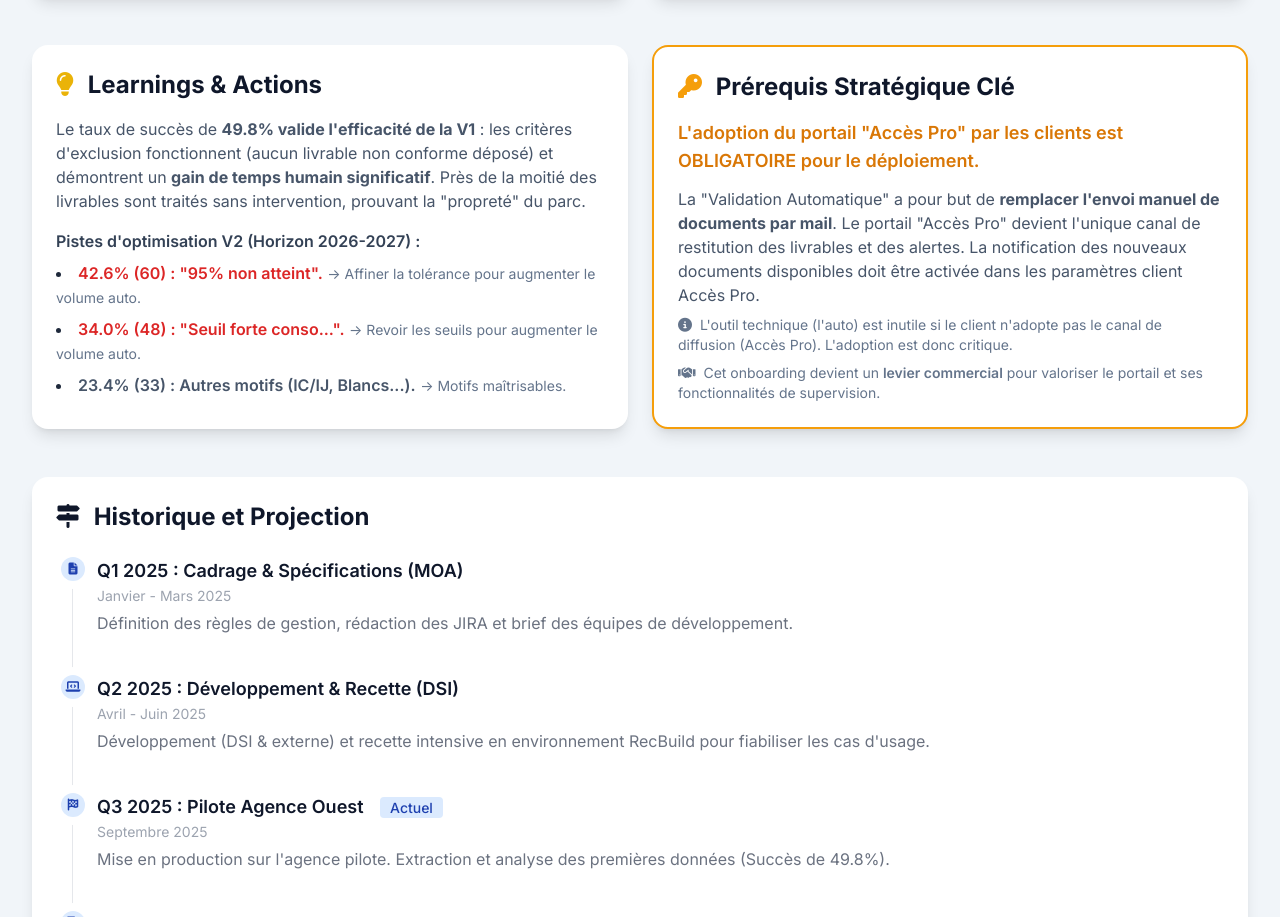
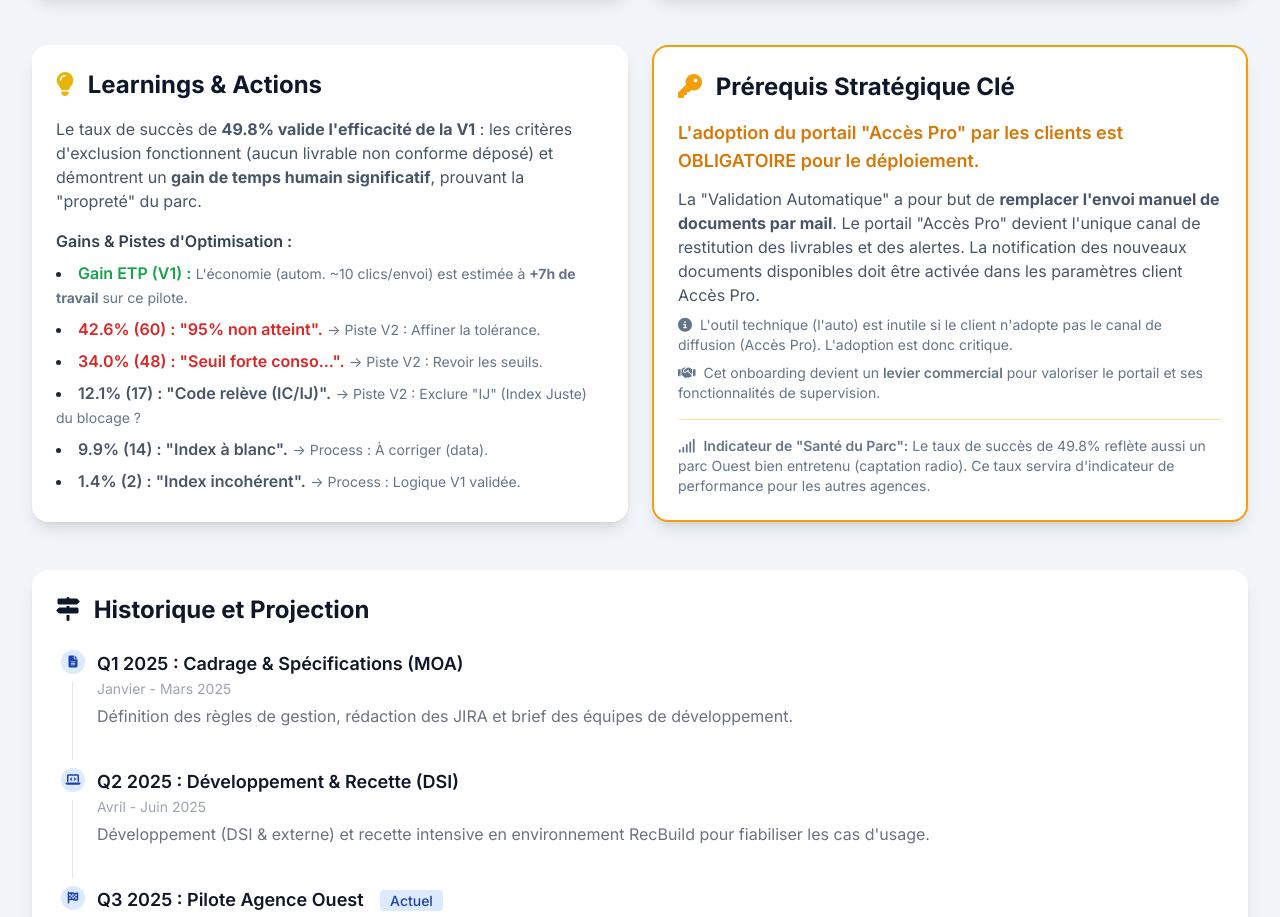
Before and after one commit to cosmofilou/infographies_px, a plain HTML site: page projet_licorne_chaine_releves_automatisee/index.html in a window 1280 px wide. Shown: the part 1267-2184 px from the top of the page. Drawn offline with nearby package versions, Linux system fonts and the light colour scheme.

Commit message:
Update index.html

```diff
--- a/projet_licorne_chaine_releves_automatisee/index.html
+++ b/projet_licorne_chaine_releves_automatisee/index.html
@@ -252,27 +252,39 @@
 
         <!-- === BLOC 4: NARRATIF STRATÉGIQUE === -->
         <section class="grid grid-cols-1 md:grid-cols-2 gap-6 mb-12">
-            <!-- Learnings -->
+            <!-- Learnings (Modifié) -->
             <div class="info-card">
                 <h2 class="text-2xl font-bold mb-4 text-slate-900 dark:text-white">
                     <i class="fas fa-lightbulb text-yellow-500 mr-2"></i> Learnings & Actions
                 </h2>
                 <p class="mb-4 text-slate-600 dark:text-slate-300">
-                    Le taux de succès de <span class="font-bold">49.8% valide l'efficacité de la V1</span> : les critères d'exclusion fonctionnent (aucun livrable non conforme déposé) et démontrent un <span class="font-bold">gain de temps humain significatif</span>. Près de la moitié des livrables sont traités sans intervention, prouvant la "propreté" du parc.
+                    Le taux de succès de <span class="font-bold">49.8% valide l'efficacité de la V1</span> : les critères d'exclusion fonctionnent (aucun livrable non conforme déposé) et démontrent un <span class="font-bold">gain de temps humain significatif</span>, prouvant la "propreté" du parc.
                 </p>
-                <p class="mt-4 mb-2 font-semibold text-slate-700 dark:text-slate-300">Pistes d'optimisation V2 (Horizon 2026-2027) :</p>
+                <p class="mt-4 mb-2 font-semibold text-slate-700 dark:text-slate-300">Gains & Pistes d'Optimisation :</p>
                 <ul class="list-disc list-inside space-y-2">
                     <li>
+                        <span class="font-semibold text-green-600 dark:text-green-400">Gain ETP (V1) :</span>
+                        <span class="text-sm text-slate-500 dark:text-slate-400"> L'économie (autom. ~10 clics/envoi) est estimée à <strong>+7h de travail</strong> sur ce pilote.</span>
+                    </li>
+                    <li>
                         <span class="font-semibold text-red-600 dark:text-red-400">42.6% (60) : "95% non atteint".</span>
-                        <span class="text-sm text-slate-500 dark:text-slate-400"> -> Affiner la tolérance pour augmenter le volume auto.</span>
+                        <span class="text-sm text-slate-500 dark:text-slate-400"> -> Piste V2 : Affiner la tolérance.</span>
                     </li>
                     <li>
                         <span class="font-semibold text-red-600 dark:text-red-400">34.0% (48) : "Seuil forte conso...".</span>
-                        <span class="text-sm text-slate-500 dark:text-slate-400"> -> Revoir les seuils pour augmenter le volume auto.</span>
+                        <span class="text-sm text-slate-500 dark:text-slate-400"> -> Piste V2 : Revoir les seuils.</span>
                     </li>
                     <li>
-                        <span class="font-semibold text-slate-600 dark:text-slate-300">23.4% (33) : Autres motifs (IC/IJ, Blancs...).</span>
-                        <span class="text-sm text-slate-500 dark:text-slate-400"> -> Motifs maîtrisables.</span>
+                        <span class="font-semibold text-slate-600 dark:text-slate-300">12.1% (17) : "Code relève (IC/IJ)".</span>
+                        <span class="text-sm text-slate-500 dark:text-slate-400"> -> Piste V2 : Exclure "IJ" (Index Juste) du blocage ?</span>
+                    </li>
+                    <li>
+                        <span class="font-semibold text-slate-600 dark:text-slate-300">9.9% (14) : "Index à blanc".</span>
+                        <span class="text-sm text-slate-500 dark:text-slate-400"> -> Process : À corriger (data).</span>
+                    </li>
+                    <li>
+                        <span class="font-semibold text-slate-600 dark:text-slate-300">1.4% (2) : "Index incohérent".</span>
+                        <span class="text-sm text-slate-500 dark:text-slate-400"> -> Process : Logique V1 validée.</span>
                     </li>
                 </ul>
             </div>
@@ -293,6 +305,10 @@
                 </p>
                 <p class="mt-2 text-sm text-slate-500 dark:text-slate-400">
                     <i class="fas fa-handshake mr-1"></i> Cet onboarding devient un <span class="font-semibold">levier commercial</span> pour valoriser le portail et ses fonctionnalités de supervision.
+                </p>
+                <!-- Ajout sur la "Santé du Parc" -->
+                <p class="mt-4 pt-4 border-t border-amber-200 dark:border-amber-800 text-sm text-slate-500 dark:text-slate-400">
+                    <i class="fas fa-signal mr-1"></i> <span class="font-semibold">Indicateur de "Santé du Parc":</span> Le taux de succès de 49.8% reflète aussi un parc Ouest bien entretenu (captation radio). Ce taux servira d'indicateur de performance pour les autres agences.
                 </p>
             </div>
         </section>
```
